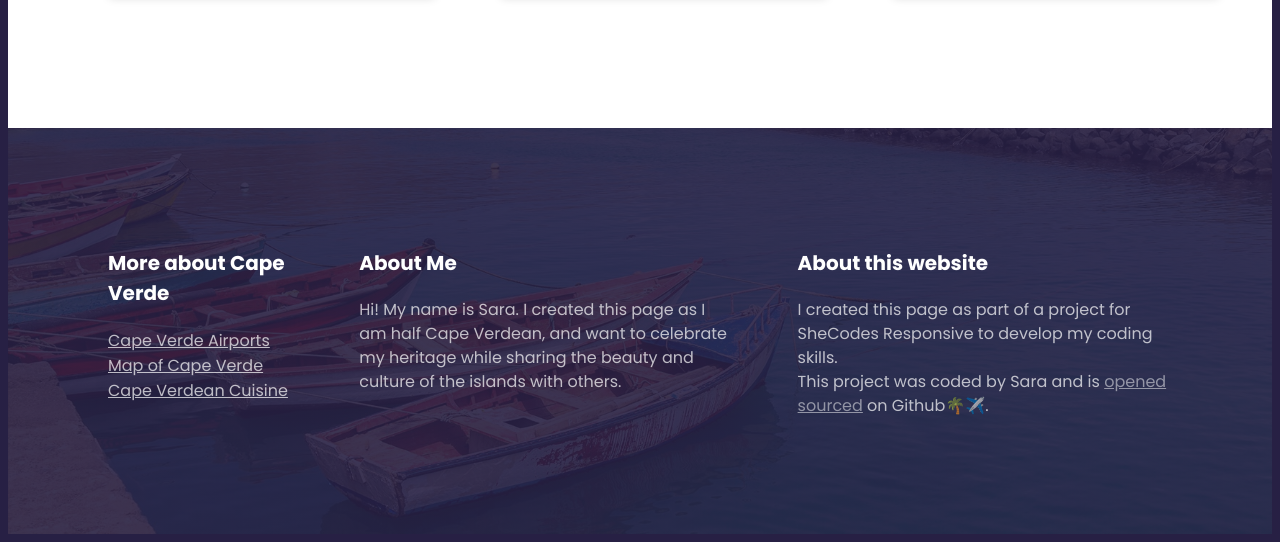
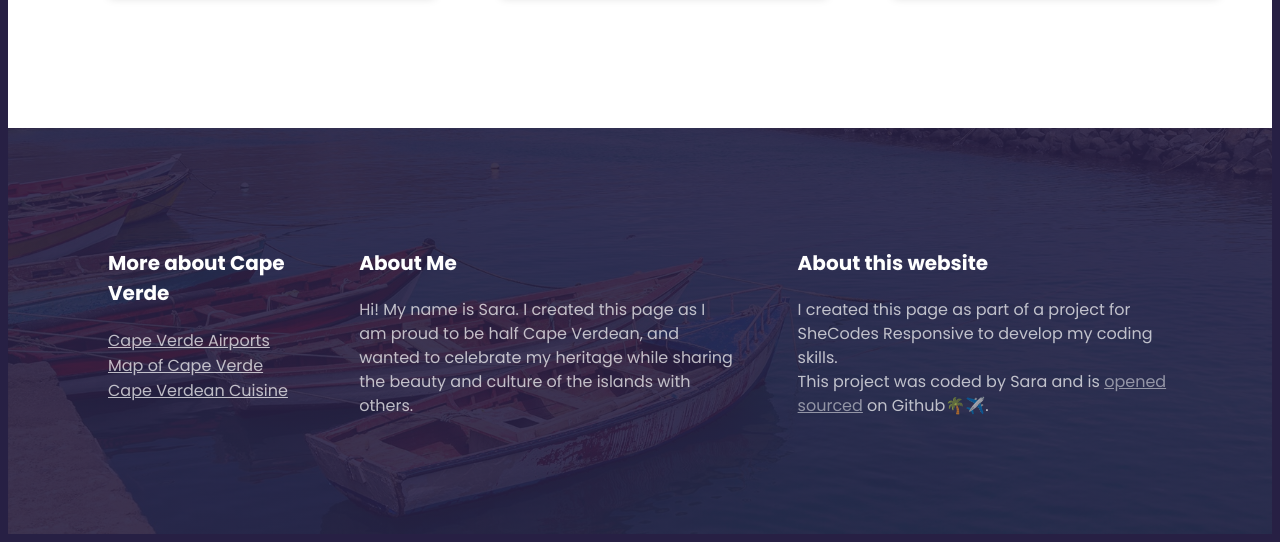
Before and after one commit to sarasantospt/cape-verde-travel-project, a plain HTML site: page index.html in a window 1280 px wide. Shown: the part 3267-3809 px from the top of the page. Drawn offline with Linux system fonts and the light colour scheme; a script that the page names is missing.

Commit message:
Updated the About Me paragraph slightly

```diff
--- a/index.html
+++ b/index.html
@@ -1072,8 +1072,8 @@
           <div>
             <h3>About Me</h3>
             <p>
-              Hi! My name is Sara. I created this page as I am half Cape
-              Verdean, and want to celebrate my heritage while sharing the
+              Hi! My name is Sara. I created this page as I am proud to be half Cape
+              Verdean, and wanted to celebrate my heritage while sharing the
               beauty and culture of the islands with others.
             </p>
           </div>
```
